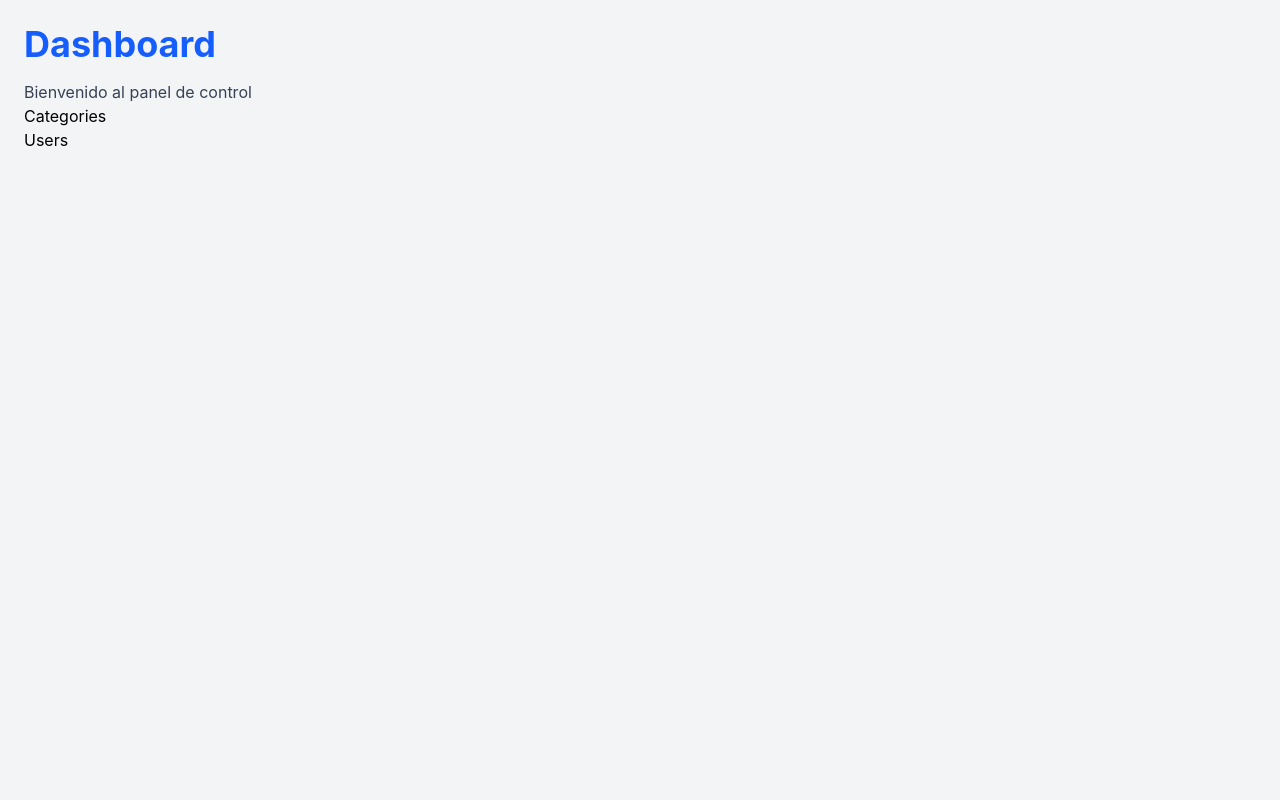
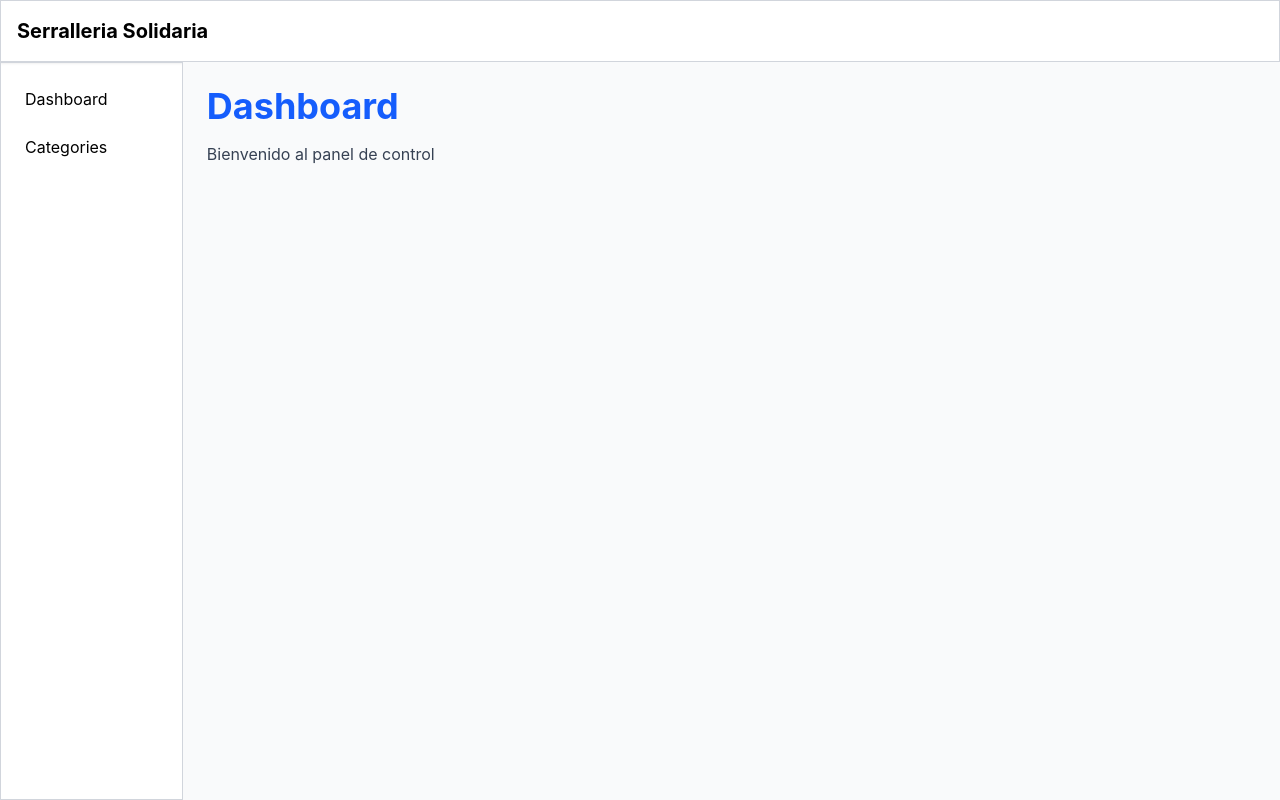
Before and after one commit to Pa-u-G/serralleria-solidaria, a React app in the folder frontend/: page / in a window 1280 px wide. Built offline with nearby package versions, Linux system fonts and the light colour scheme; the HTML template or start-up script is replaced by a standard one.

Commit message:
dashboard en proceso

```diff
--- a/frontend/src/App.jsx
+++ b/frontend/src/App.jsx
@@ -1,7 +1,6 @@
 import { BrowserRouter, Routes, Route } from "react-router-dom";
 
 import Categories from "./pages/categories";
-import Users from "./pages/users";
 import Dashboard from "./pages/dashboard";
 
 function App() {
@@ -16,8 +15,6 @@ function App() {
 
         <Route path="/categories" element={<Categories />} />
 
-        <Route path="/users" element={<Users />} />
-
       </Routes>
 
     </BrowserRouter>
--- /dev/null
+++ b/frontend/src/components/Navbar.jsx
@@ -0,0 +1,10 @@
+// src/components/Navbar.jsx
+function Navbar() {
+  return (
+    <nav className="p-4 shadow border border-gray-300">
+      <h1 className="text-xl font-bold">Serralleria Solidaria</h1>
+    </nav>
+  );
+}
+
+export default Navbar;
--- /dev/null
+++ b/frontend/src/components/Sidebar.jsx
@@ -0,0 +1,13 @@
+// src/components/Sidebar.jsx
+import { Link } from "react-router-dom";
+
+function Sidebar() {
+  return (
+    <aside className="flex flex-col p-4 space-y-2 border border-gray-300 w-1/7">
+      <Link className="hover:bg-blue-700 p-2 rounded" to="/">Dashboard</Link>
+      <Link className="hover:bg-blue-700 p-2 rounded" to="/categories">Categories</Link>
+    </aside>
+  );
+}
+
+export default Sidebar;
--- /dev/null
+++ b/frontend/src/layouts/Main_layout.jsx
@@ -0,0 +1,25 @@
+// src/layouts/MainLayout.jsx
+import Navbar from "../components/Navbar";
+import Sidebar from "../components/Sidebar";
+
+function MainLayout({ children }) {
+  return (
+    <div className="min-h-screen flex flex-col">
+      {/* Navbar arriba */}
+      <Navbar className="border-black rounded-xl"/>
+
+      {/* Contenido principal */}
+      <div className="flex flex-1">
+        {/* Sidebar a la izquierda */}
+        <Sidebar className="w-64 bg-gray-800 text-white" />
+
+        {/* Área de contenido */}
+        <main className="flex-1 p-6 bg-[#F9FAFB]">
+          {children}
+        </main>
+      </div>
+    </div>
+  );
+}
+
+export default MainLayout;
--- a/frontend/src/pages/categories.jsx
+++ b/frontend/src/pages/categories.jsx
@@ -1,3 +1,4 @@
+import MainLayout from "../layouts/Main_layout";
 import { useEffect, useState } from "react";
 import axios from "axios";
 
@@ -11,14 +12,14 @@ function Categories() {
   }, []);
 
   return (
-    <div>
+    <MainLayout>
       <h1>Posts desde Laravel</h1>
       <ul>
         {posts.map(post => (
           <li key={post.id}>{post.name}</li>
         ))}
       </ul>
-    </div>
+    </MainLayout>
   );
 }
 
--- a/frontend/src/pages/dashboard.jsx
+++ b/frontend/src/pages/dashboard.jsx
@@ -1,14 +1,11 @@
-import { Link } from "react-router-dom";
+import MainLayout from "../layouts/Main_layout";
 
 function Dashboard() {
   return (
-    <div className="min-h-screen p-6 bg-gray-100">
+    <MainLayout>
       <h1 className="text-4xl font-bold text-blue-600 mb-4">Dashboard</h1>
       <p className="text-gray-700">Bienvenido al panel de control</p>
-      <Link to="/categories">Categories</Link>
-      <br />
-      <Link to="/users">Users</Link>
-    </div>
+    </MainLayout>
   )
 }
 
--- a/frontend/src/pages/users.jsx
+++ /dev/null
@@ -1,25 +0,0 @@
-import { useEffect, useState } from "react";
-import axios from "axios";
-
-function Users() {
-  const [posts, setPosts] = useState([]);
-
-  useEffect(() => {
-    axios.get("http://localhost:8000/api/users")
-      .then(res => setPosts(res.data))
-      .catch(err => console.log(err));
-  }, []);
-
-  return (
-    <div>
-      <h1>Posts desde Laravel</h1>
-      <ul>
-        {posts.map(post => (
-          <li key={post.id}>{post.email}</li>
-        ))}
-      </ul>
-    </div>
-  );
-}
-
-export default Users;
```
Also changed, not shown: 1 other file (tests, documents, lock files or other folders).
